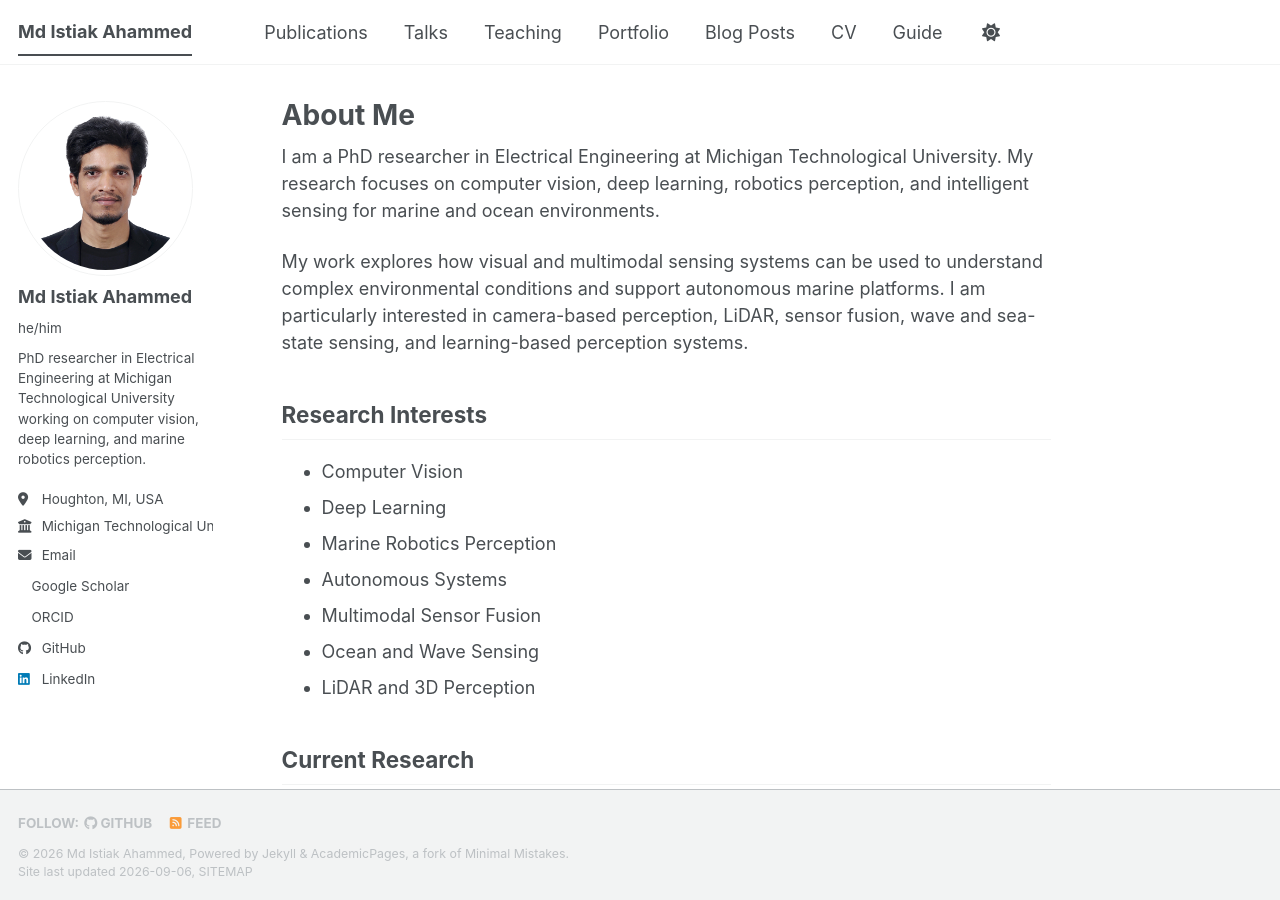
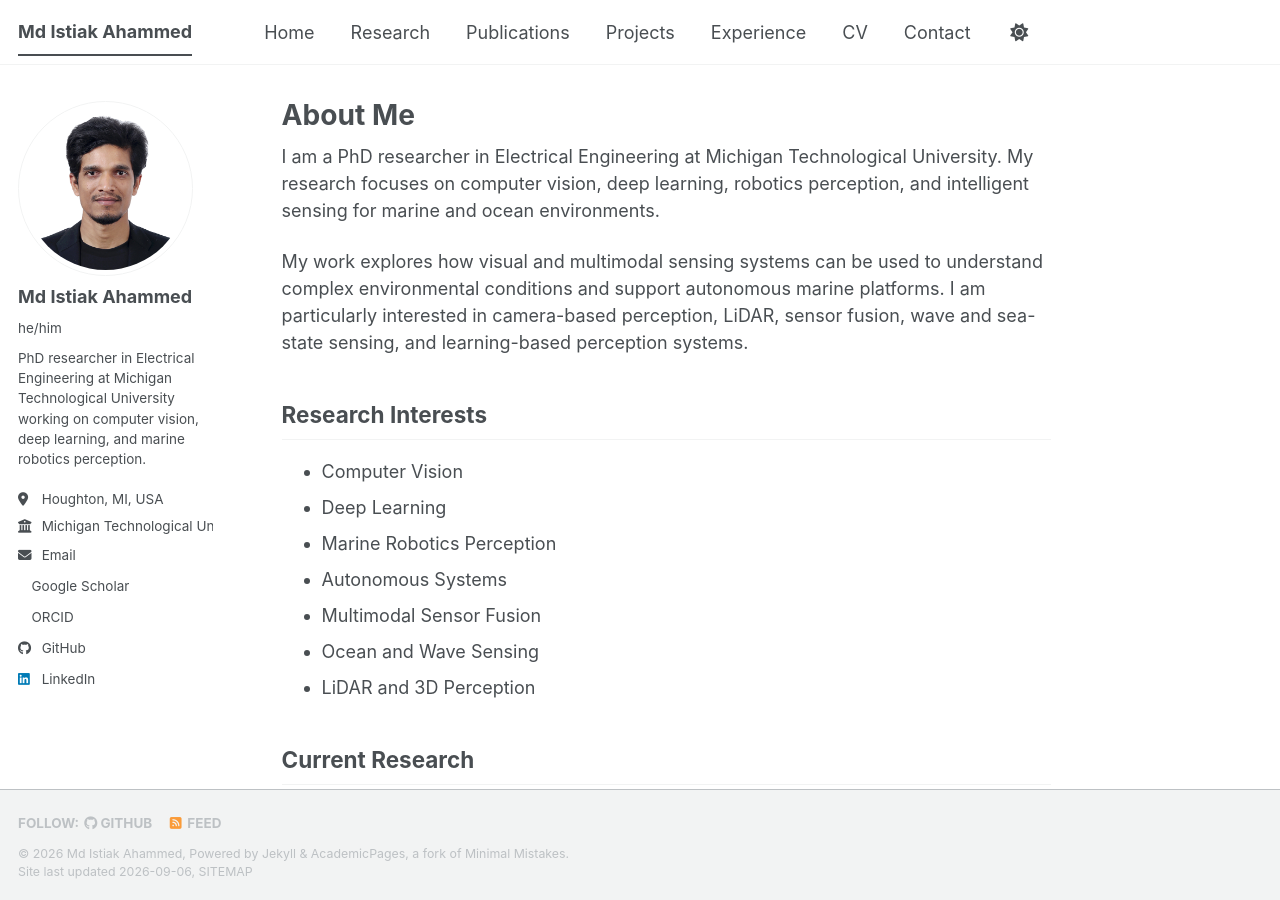
Before and after one commit to Istiak665/Istiak665.github.io, a Jekyll site: the page built from _pages/about.md, in a window 1280 px wide and 900 px high. Built offline with Jekyll 4.4.1, drawn with Linux system fonts in a browser that asks for light colours; a style sheet for code colours, icons or effects is not loaded; part of the change alters nothing that is shown.

Commit message:
Update website navigation
Removed comments and reorganized navigation links.

```diff
--- a/_data/navigation.yml
+++ b/_data/navigation.yml
@@ -1,33 +1,21 @@
-# The following is the order of the links in the header of the website.
-#
-# Changing the order here will adjust the order and you can also add additional
-# links. Removing a link prevents it from showing in the header, but does not
-# prevent it from being included in the site.
-#
-# NOTE that only one of the CV options should be selected, the first is for the
-#      Markdown formatted page while the second is generated using JSON.
+main:
+  - title: "Home"
+    url: /
 
-main:
+  - title: "Research"
+    url: /research/
+
   - title: "Publications"
     url: /publications/
 
-  - title: "Talks"
-    url: /talks/
+  - title: "Projects"
+    url: /projects/
 
-  - title: "Teaching"
-    url: /teaching/
-
-  - title: "Portfolio"
-    url: /portfolio/
-
-  - title: "Blog Posts"
-    url: /year-archive/
+  - title: "Experience"
+    url: /experience/
 
   - title: "CV"
     url: /cv/
 
-  # - title: "CV"
-  #   url: /cv-json/
-
-  - title: "Guide"
-    url: /markdown/
+  - title: "Contact"
+    url: /contact/
```
